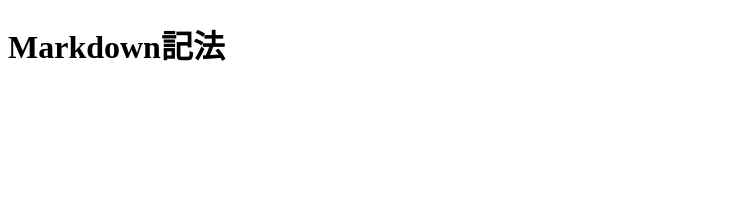
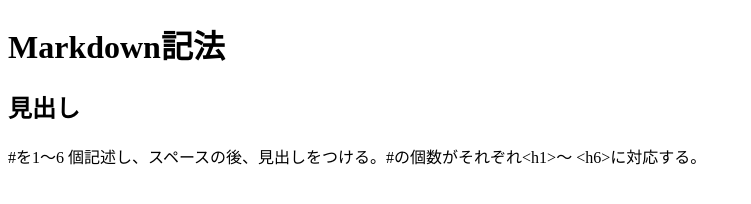
Before and after one commit to AckerStewie/test, a plain HTML site: page index.html in a window 1280 px wide. Shown: the whole page, without its empty margins (0-751 px from the left). Drawn offline with Linux system fonts and the light colour scheme.

Commit message:
[add] insert new tags

```diff
--- a/index.html
+++ b/index.html
@@ -8,7 +8,11 @@
 	<header id = "pageHead">
 		<h1>Markdown記法</h1>
 	</header>
-	<main id = "pageMain"></main>
+	<main id = "pageMain">
+	<h2>見出し</h2>
+	<p>#を1～6 個記述し、スペースの後、見出しをつける。#の個数がそれぞれ&lt;h1&gt;～
+&lt;h6&gt;に対応する。</p>
+	</main>
 	<footer id = "pageFoot"></footer>
 </body>
 </html>
```
